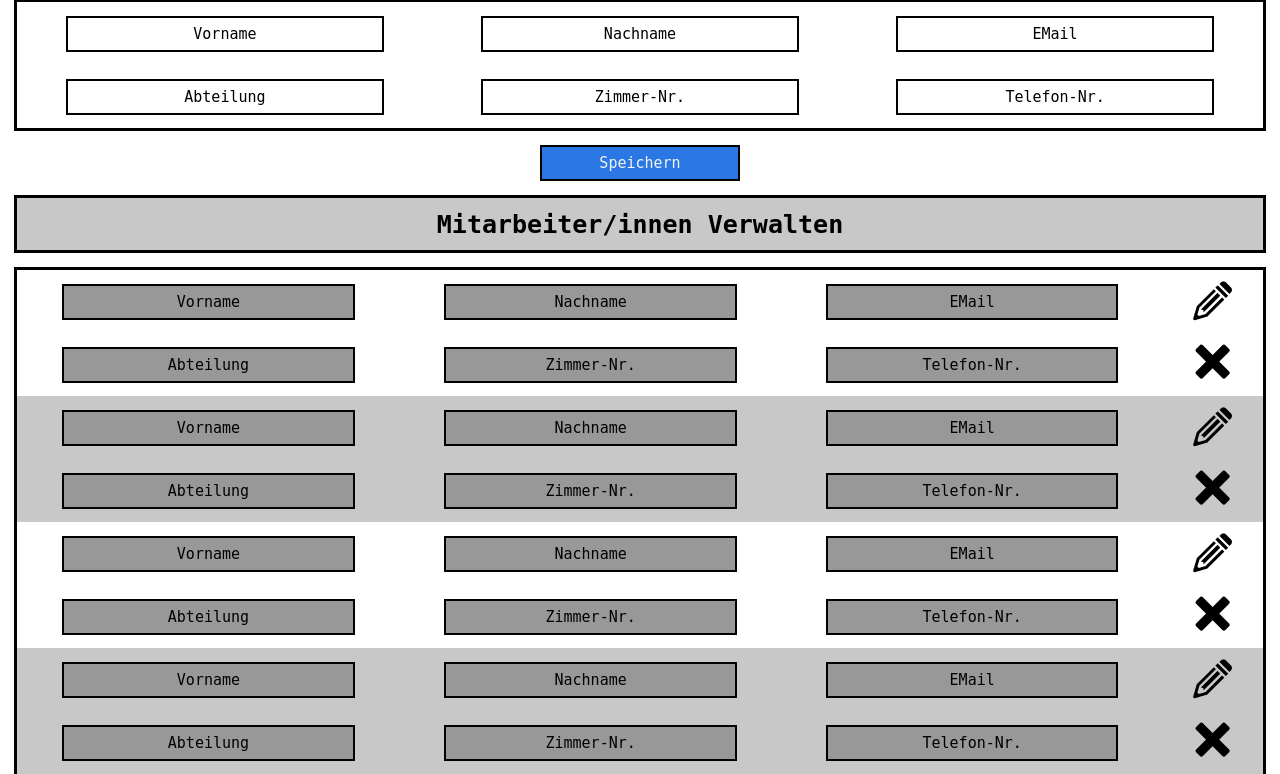
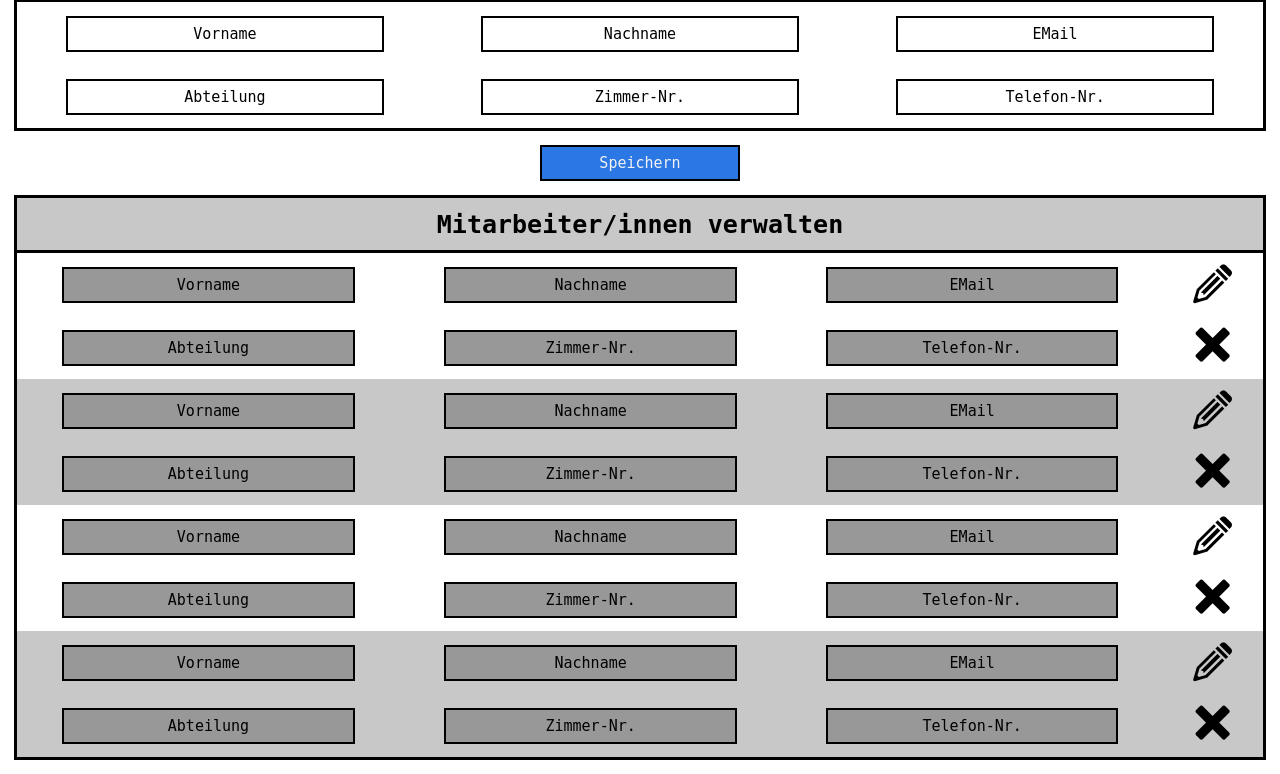
Before and after one commit to manuelll5/visitor4u, a PHP site: page /employee.php in a window 1280 px wide. Shown: the part 157-931 px from the top of the page. Run offline with PHP 8.4, Linux system fonts and the light colour scheme; lists and menus that the app fills with data are empty.

Commit message:
Kommentare hinzugefügt

```diff
--- a/employee.php
+++ b/employee.php
@@ -16,7 +16,9 @@
   </header>
   <body>
     <?php // TODO: form auslagern!!! bzw. table ?>
+    <!-- Beginn form -->
     <form action="processing.php" method="post">
+      <!-- Beginn table Mitarbeiter hinzufügen -->
       <table class="tableAll">
         <tr>
           <th class="employeeAdd">
@@ -27,8 +29,10 @@
           </th>
         </tr>
       </table>
+      <!-- Ende Mitarbeiter hinzufügen -->
       <?php // TODO: style="display:none;" id="row" ?>
       <?php // TODO: bei allen input felder "name" anpassen! ?>
+      <!-- Beginn table Mitarbeiter hinzufügen -->
       <table class="table2 tableAll border">
         <tr>
           <td><input class="border" type="text" name="firstname" placeholder="Vorname" autocomplete="off" required></td>
@@ -41,17 +45,25 @@
           <td><input class="border" type="text" name="username" placeholder="Telefon-Nr." autocomplete="off" required></td>
         </tr>
       </table>
+      <!-- Ende table Mitarbeiter hinzufügen -->
+      <!-- Beginn button Speichern -->
       <div style="text-align:center;">
           <input class="btn colorBlue border" type="submit" value="Speichern">
       </div>
-      <table class="tableAll border colorLightGray">
+      <!-- Ende button Speichern -->
+      <!-- Beginn table Mitarbeiter verwalten -->
+      <table class="table2 tableAll border">
+        <!-- Beginn thead Mitarbeiter verwalten -->
+        <thead>
           <tr>
-          <th class="employeeManage" colspan="4">
-            <span>Mitarbeiter/innen Verwalten</span>
+            <th class="employeeManage colorLightGray border" colspan="4">
+              <span>Mitarbeiter/innen verwalten</span>
             </th>
           </tr>
-      </table>
-      <table class="table2 tableAll border">
+        </thead>
+        <!-- Ende thead Mitarbeiter verwalten -->
+        <!-- Beginn tbody Mitarbeiter verwalten -->
+        <tbody>
           <tr class="nth">
             <td><input class="border colorDarkGray" type="text" name="firstname" placeholder="Vorname" autocomplete="off" disabled></td>
             <td><input class="border colorDarkGray" type="text" name="lastname" placeholder="Nachname" autocomplete="off" disabled></td>
@@ -100,7 +112,11 @@
             <td><input class="border colorDarkGray" type="text" name="username" placeholder="Telefon-Nr." autocomplete="off" disabled></td>
             <td><button class="delete" type="button" value=""></button></td>
           </tr>
+        </tbody>
+        <!-- Ende tbody Mitarbeiter verwalten -->
       </table>
+      <!-- Ende table Mitarbeiter verwalten -->
     </form>
+    <!-- Ende form -->
   </body>
 </html>
```
Lines whose indentation alone changed are shown as unchanged.
